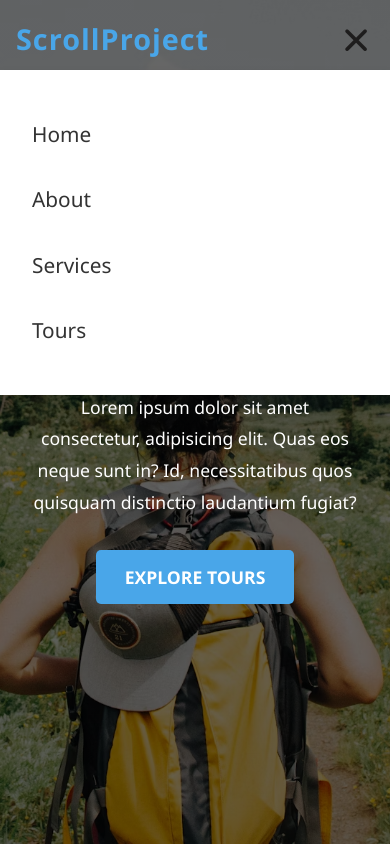
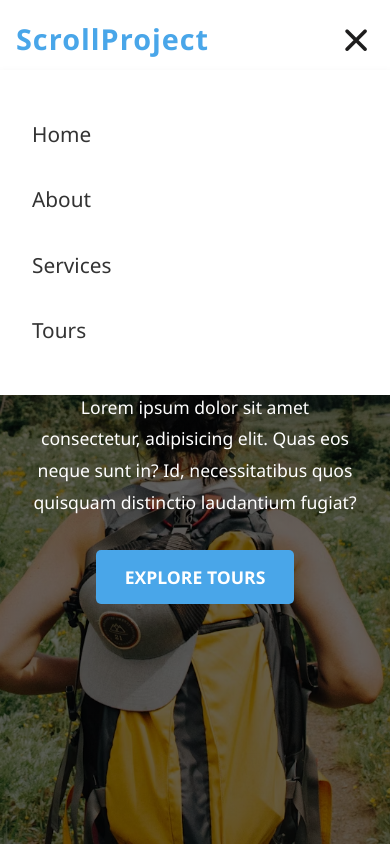
Before and after one commit to Barkot-Sol/Scroll-Project, a plain HTML site: page index.html in a window 390 px wide. Both pictures are taken after a click on the button 356 px from the left and 39 px from the top of the page. Shown: the top 844 px of the page. Drawn offline with Linux system fonts and the light colour scheme.

Commit message:
Update index.css

```diff
--- a/index.css
+++ b/index.css
@@ -237,7 +237,7 @@
         visibility: visible;
     }
 
-    .nav-toggle.show-color{
+    .nav-center.show-color{
         background-color: white;
     }
 
```
